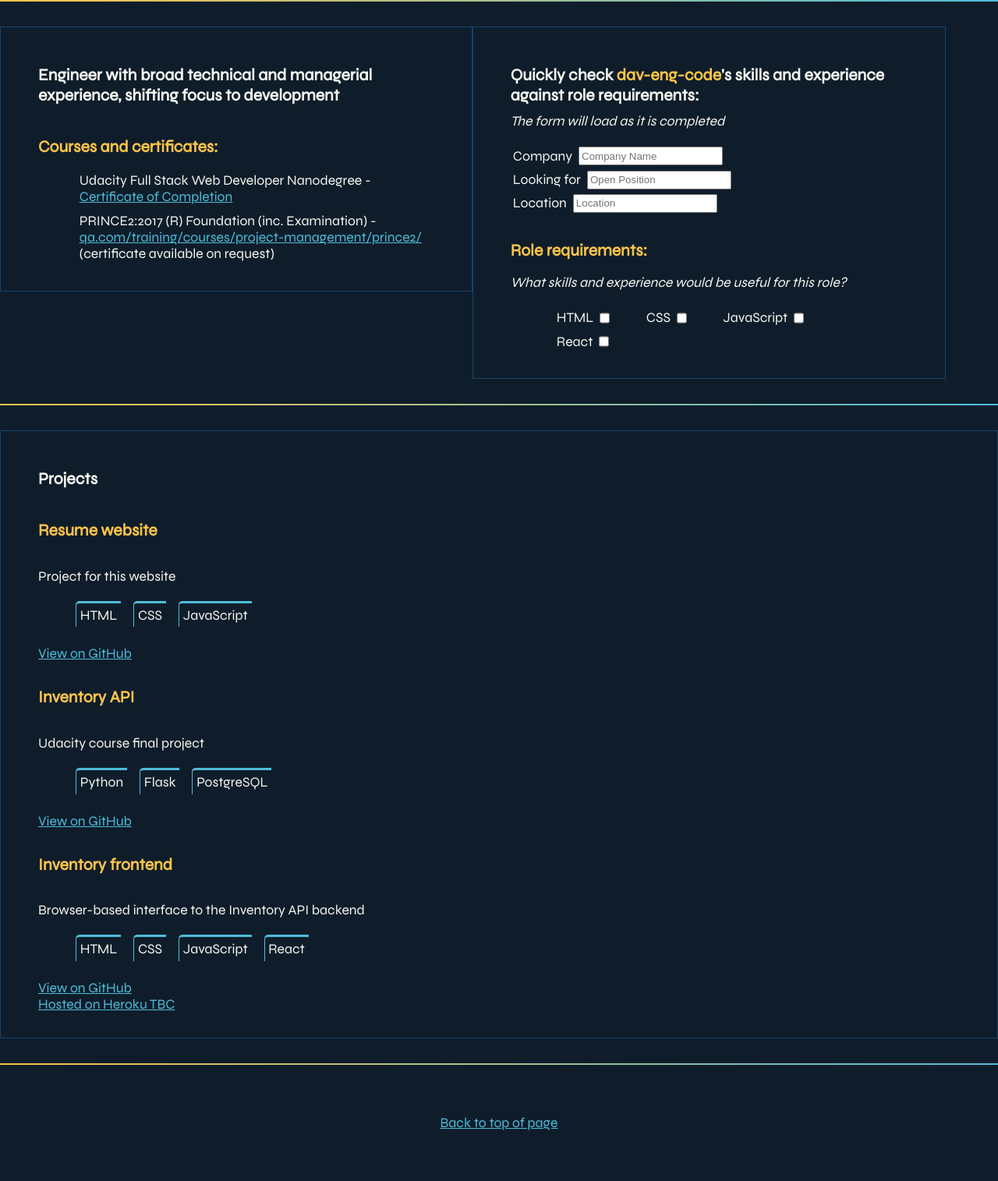
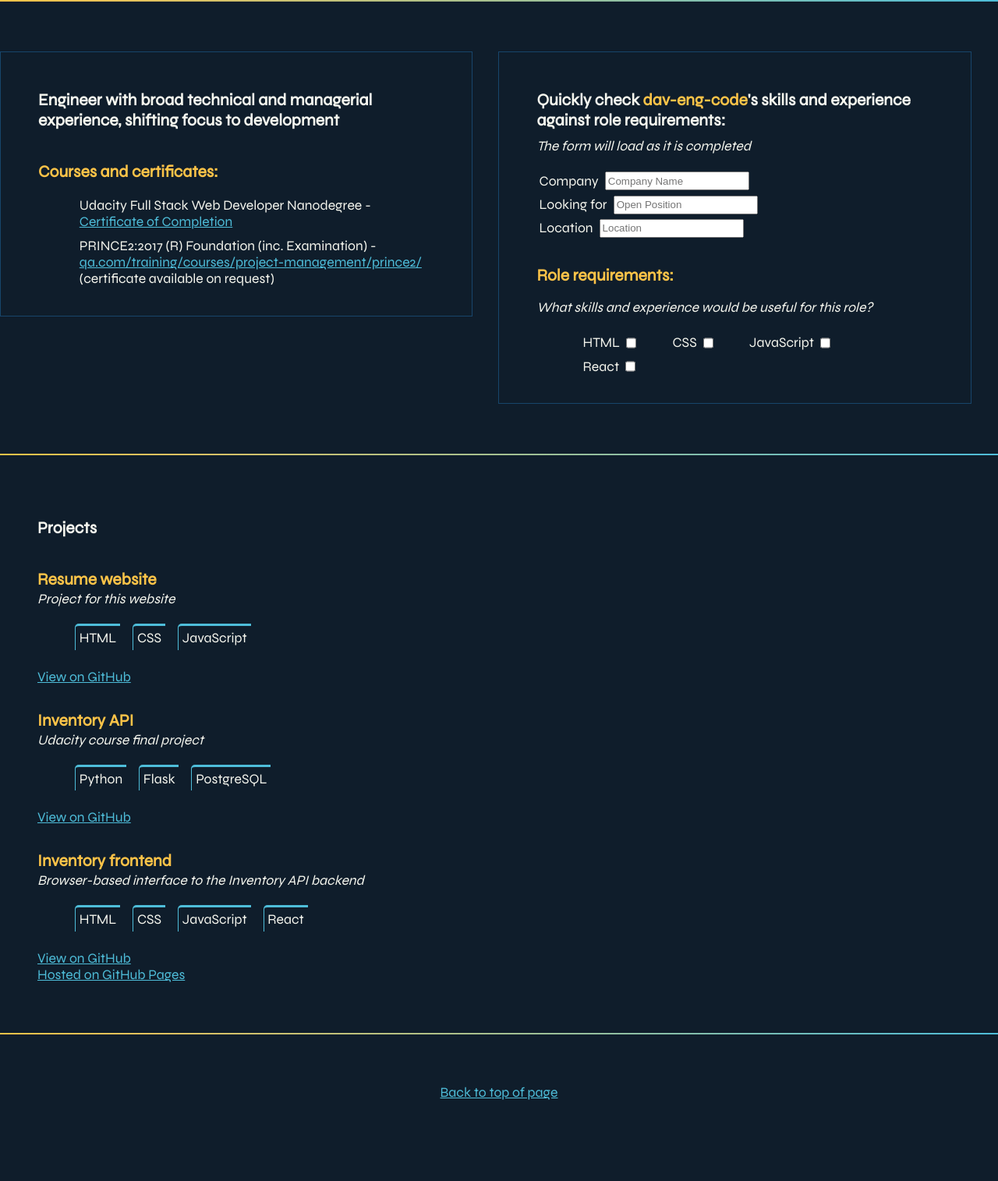
Before and after one commit to dav-eng-code/resume-website, a PHP site: page / in a window 1280 px wide. Shown: the part 102-1617 px from the top of the page at 78% size. After the commit the page ends 1513 px from the top, so only its background shows below. Run offline with PHP 8.4, Linux system fonts and the light colour scheme.

Commit message:
minor updates

```diff
--- a/about.html
+++ b/about.html
@@ -37,8 +37,9 @@
         <p>
             In the role of Maintenance Manager since January 2021, I <span class='emphasis'>lead a team of three engineers</span>, overseeing a
             number of maintenance contracts and <span class="emphasis"> project managing</span> multiple system upgrades. I have worked on continuous improvement of
-             the quality and efficiency of the company's maintenance procedures. Currenlty this includes <span class='emphasis'>developing a web-
-             based portal</span> to replace some of the routine maintenance documentation.
+             the quality and efficiency of the company's maintenance procedures. Currenlty this includes <span class='emphasis'>developing a web-based
+            portal</span> using Sharepoint lists and PowerApps to replace some routine maintenance documentation while
+             maintaining <span class='emphasis'>compliance with ISO9001</span>.
         </p>
     </section>
     <div class="divider"></div>
--- a/index.html
+++ b/index.html
@@ -51,7 +51,7 @@
     <div class="intro-and-form">
         <section id="intro">
             <h2>Engineer with broad technical and managerial experience, shifting focus to development</h2>
-            <div id="contact"></div>
+            <div id="role_text"></div>
             <!--list technologies with projects??-->
             <!--<h3>Current technologies:</h3>
             <ul class="technologies">
@@ -147,7 +147,7 @@
                 <li>React</li>
             </ul>
             <a href="https://github.com/dav-eng-code/inventorySite" target="_blank">View on GitHub</a><br/>
-            <a href="tbc" target="_blank">Hosted on Heroku  TBC</a>
+            <a href="https://dav-eng-code.github.io/inventorySite" target="_blank">Hosted on GitHub Pages</a>
             <!--<img src="InventoryApp.png" alt="Image of Inventory Frontend" width="600px">-->
         </article>
     </section>
--- a/script.js
+++ b/script.js
@@ -1,3 +1,6 @@
+/*
+ *Check for name
+ */
 myName=''
 if (window.location.hash){
     hash=window.location.hash
@@ -15,6 +18,9 @@ if (document.querySelector('.my-name')){
 console.log(document.querySelector('.my-name').textContent)
 document.querySelector('.my-name').textContent=myName}
 
+/*
+ *Navigation Bar
+ */
 navList = document.createElement('ul')
 document.querySelector('nav').appendChild(navList)
 navListRefs = [
@@ -57,20 +63,24 @@ for (i = 0; i < navListRefs.length; i++) {
     listItem.appendChild(itemLink)
 }
 
+/*
+ * Open to work statement
+ */
 if (hash!=''){
     contactPara1=document.createElement('p')
     contactPara2=document.createElement('p')
-    contactText1=document.createTextNode('Open to software development roles located in Japan, around Tokyo or Tsukuba')
+    contactText1=document.createTextNode('Open to software development roles or other relevant opportunities located in Japan, around Tokyo or Tsukuba')
     contactText2=document.createTextNode('Currently based in the UK (visa sponsorship required)')
     contactPara1.appendChild(contactText1)
     contactPara2.appendChild(contactText2)
-    contactSection=document.querySelector('#contact')
+    contactSection=document.querySelector('#role_text')
     contactSection.appendChild(contactPara1)
     contactSection.appendChild(contactPara2)
 }
 
-
-
+/*
+ * Form input formatting
+ */
 inputElements = document.querySelectorAll('input')
 inputElements.forEach(element => {
     element.addEventListener('change', function (event) {
@@ -81,13 +91,6 @@ inputElements.forEach(element => {
             event.target.style.backgroundColor = 'white';
             event.target.style.borderColor = 'red';
         }
-
-
-        /*alert('Aha');
-        document.querySelector('#form').style.backgroundColor='red'
-        newButton = document.createElement('button')
-        newButton.innerText='yes';
-        document.querySelector('#form').appendChild(newButton)*/
     })
 })
 
@@ -95,7 +98,9 @@ document.querySelectorAll('.technologies input').forEach(item => {
     item.checked = false;
 })
 
-/*define skills items to add*/
+/*
+ *define skills items to add
+ */
 
 let allSkills = {
     'HTML': true,
@@ -114,7 +119,7 @@ let allSkills = {
     'AWS ': true,
     'PostgreSQL ': true,
     'Java': true,
-    //'Website Accessibility': false,
+    'Website Accessibility': false,
     'Project Management in Technical Environment': true,
     'Excellent Written Communication': true,
     'Team Leadership': true,
@@ -130,6 +135,9 @@ console.log(skillsList)
 /**need importance selector with high, medium, low
  * that appears when the checkbox is ticked */
 
+/*
+ * create skills checkboxes
+ */
 createSkillsListItem = function createSkillsListItem(skill) {
     listItem = document.createElement('li')
     labelItem = document.createElement('label')
@@ -151,7 +159,7 @@ mouseoverAddRow = true
 
 if (document.querySelectorAll('.row1').length!=0)
 {document.querySelector('.row1').addEventListener('mouseover', event => {
-    if (!document.getElementsByName('company')[0].value == '') {
+    if (document.getElementsByName('company')[0].value != '') {
         setTimeout(() => {
             if (mouseoverAddRow) { addRowToForm() }
         }, 2000)
--- a/styles.css
+++ b/styles.css
@@ -112,23 +112,27 @@ nav a:hover {
 
 }
 
+#intro,
+#form,
+#about,
+#form_success {
+    width: 90%;
+}
+
 @media (min-width:1200px) {
     .intro-and-form {
         flex-direction: row;
         align-items: flex-start;
     }
-    #intro,#form{
+    #about,
+    #form_success {
         width: 50%;
     }
 }
 
-#intro,
-#form {
-    margin: 0rem;
-    width: 90%;
-}
 
-#intro, #form,#projects
+
+#intro, #form
 {border: 1px solid var(--theme-colour-background2);}
 
 /*.intro-and-form*/ h1 {
@@ -271,9 +275,13 @@ nav a:hover {
     color: var(--theme-colour-emphasis);
 }
 
-#about,
-#form_success {
-    width: 50%;
+#projects p {
+    margin-top: 0;
+    font-style: italic;
+}
+
+#projects h3{
+    padding-bottom: 0;
 }
 
 
```
